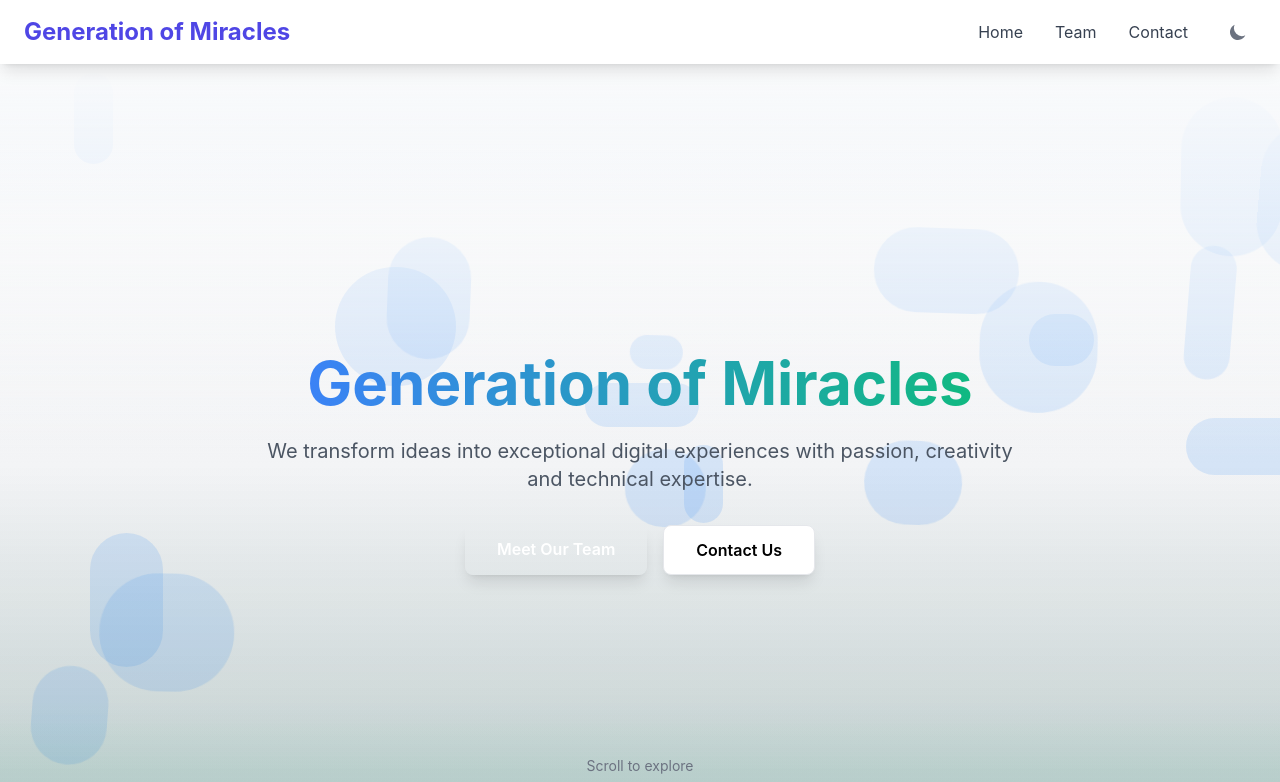
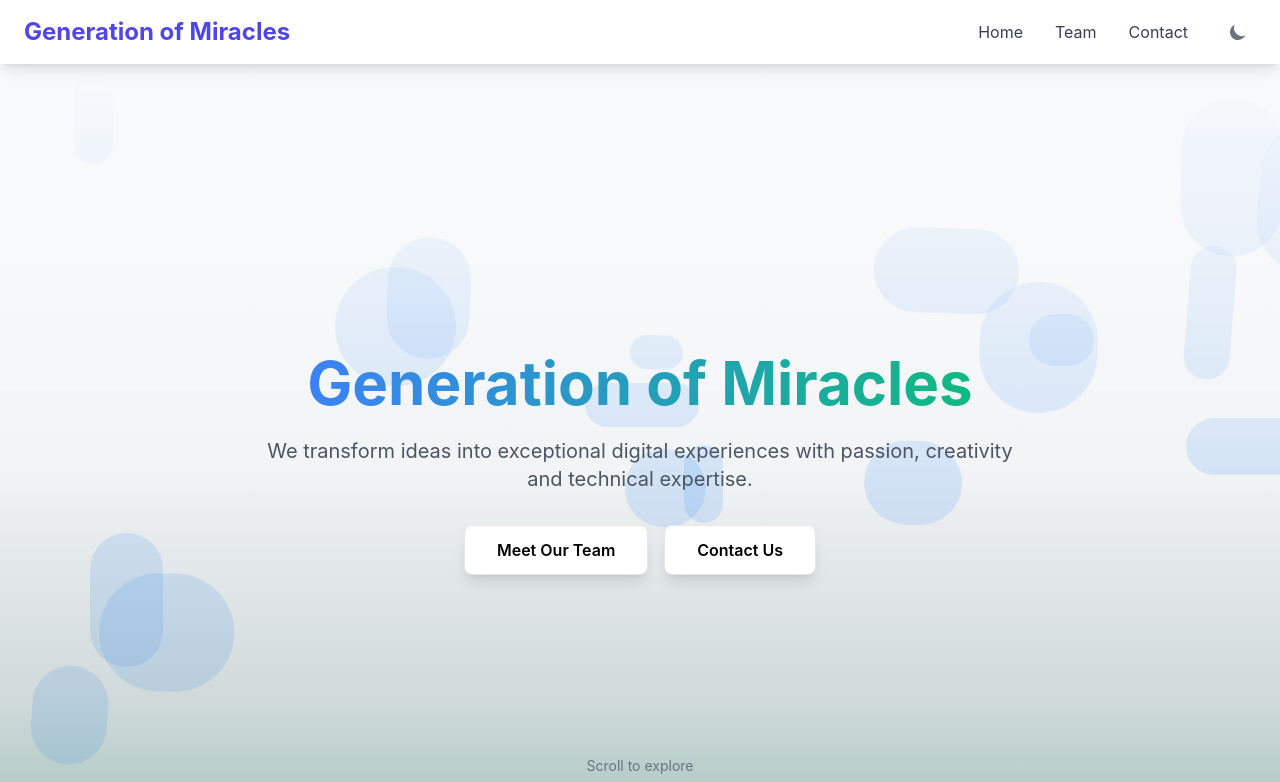
Before and after one commit to Odnid/Team-Portfolio-BHSF-Generation-of-Miracles, a React (Vite) app in the folder react-team-portfolio/: page / in a window 1280 px wide. Shown: the top 782 px of the page. Built offline with nearby package versions, Linux system fonts and the light colour scheme.

Commit message:
Update Hero.jsx
fixed the transparent button to white

```diff
--- a/react-team-portfolio/src/components/Hero.jsx
+++ b/react-team-portfolio/src/components/Hero.jsx
@@ -62,9 +62,9 @@ const Hero = () => {
             </p>
 
             <div className="flex flex-wrap gap-4 justify-center">
-              <a
+               <a
                 href="#team"
-                className="bg-primary-600 hover:bg-primary-700 text-white px-8 py-3 rounded-lg transition-all duration-300 inline-block font-semibold shadow-lg hover:shadow-primary-500/30 transform hover:-translate-y-1"
+                className="bg-white dark:bg-gray-800 hover:bg-gray-100 dark:hover:bg-gray-700 text-primary-600 dark:text-primary-400 border border-primary-200 dark:border-gray-700 px-8 py-3 rounded-lg transition-all duration-300 inline-block font-semibold shadow-lg hover:shadow-gray-300/30 dark:hover:shadow-gray-900/30 transform hover:-translate-y-1"
               >
                 Meet Our Team
               </a>
```
